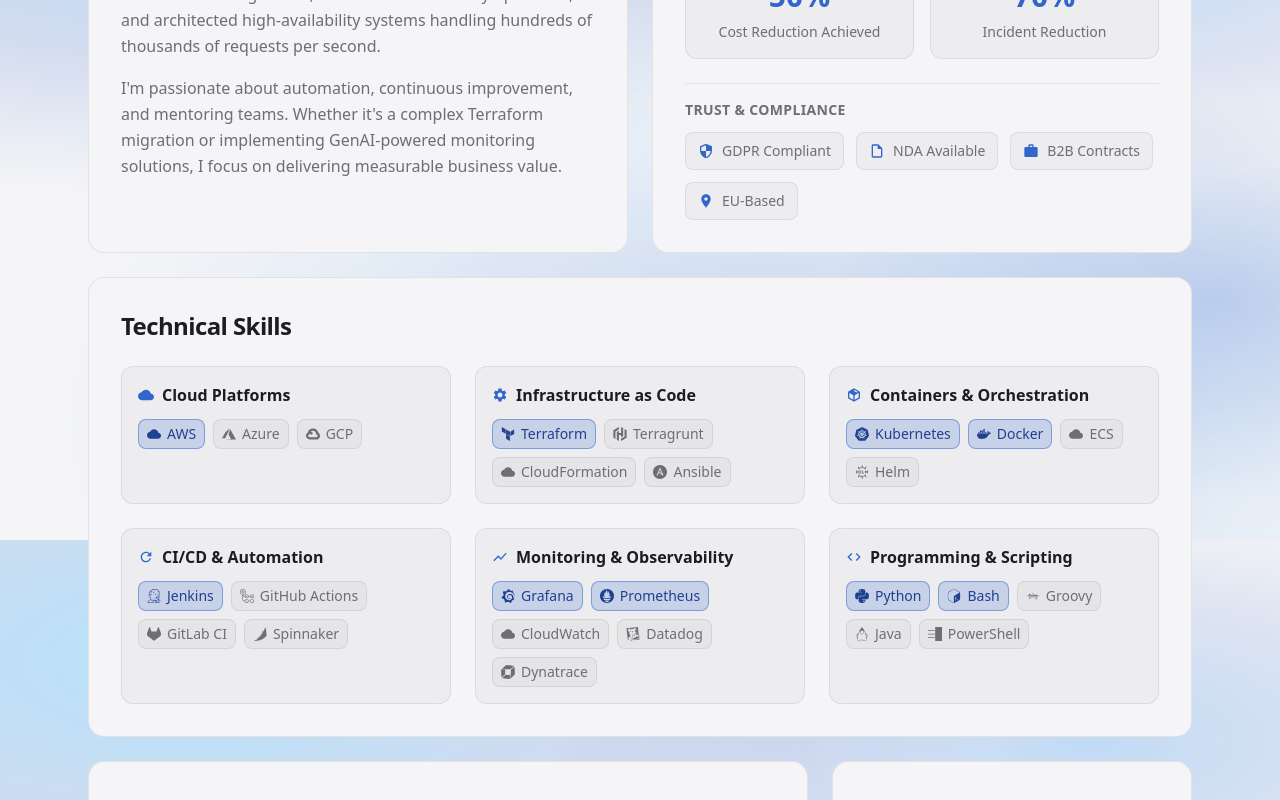
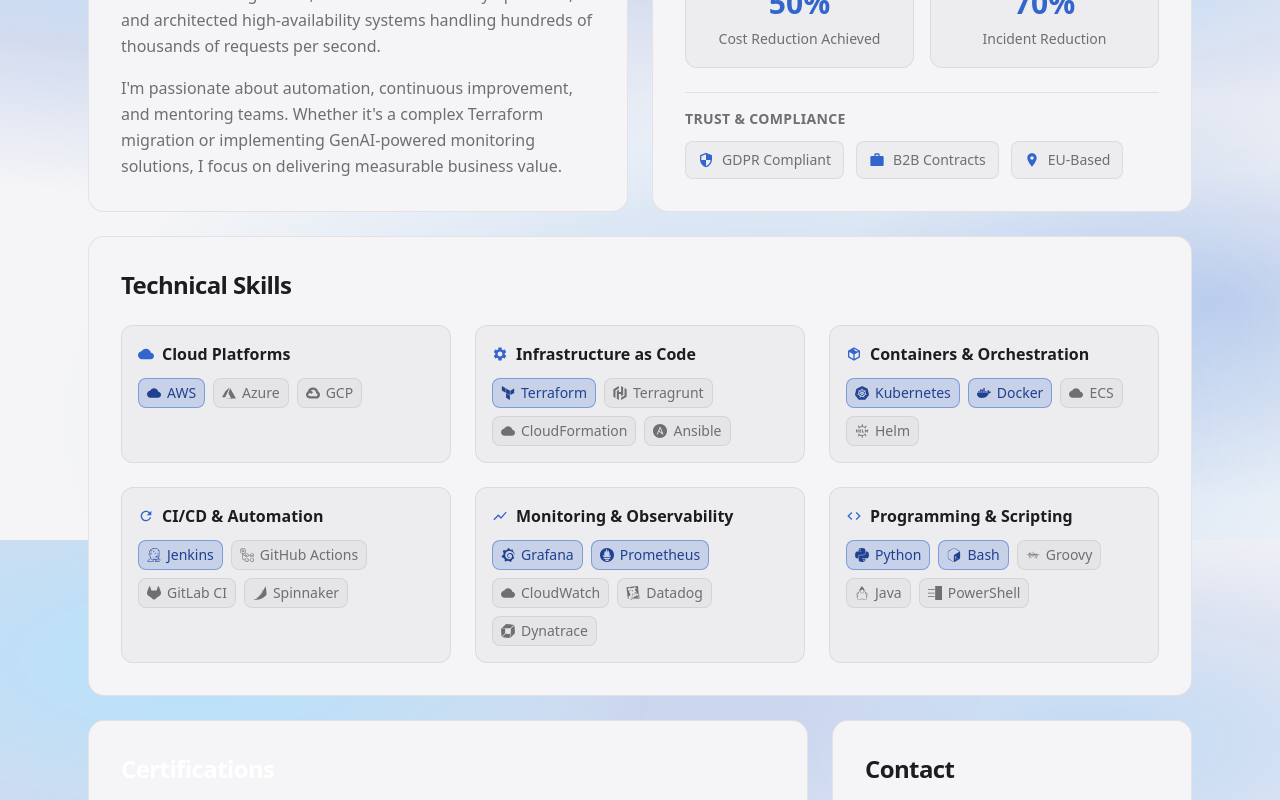
Before and after one commit to fecton/aboutme, a Next.js app: page / in a window 1280 px wide. Shown: the part 1060-1860 px from the top of the page. Built offline with nearby package versions, Linux system fonts and the light colour scheme.

Commit message:
feat: remove NDA available

```diff
--- a/src/data/profile.ts
+++ b/src/data/profile.ts
@@ -122,7 +122,6 @@
 	],
 	trustBadges: [
 		{ title: "GDPR Compliant", icon: "shield" },
-		{ title: "NDA Available", icon: "file" },
 		{ title: "B2B Contracts", icon: "briefcase" },
 		{ title: "EU-Based", icon: "map-marker" },
 	],
```
